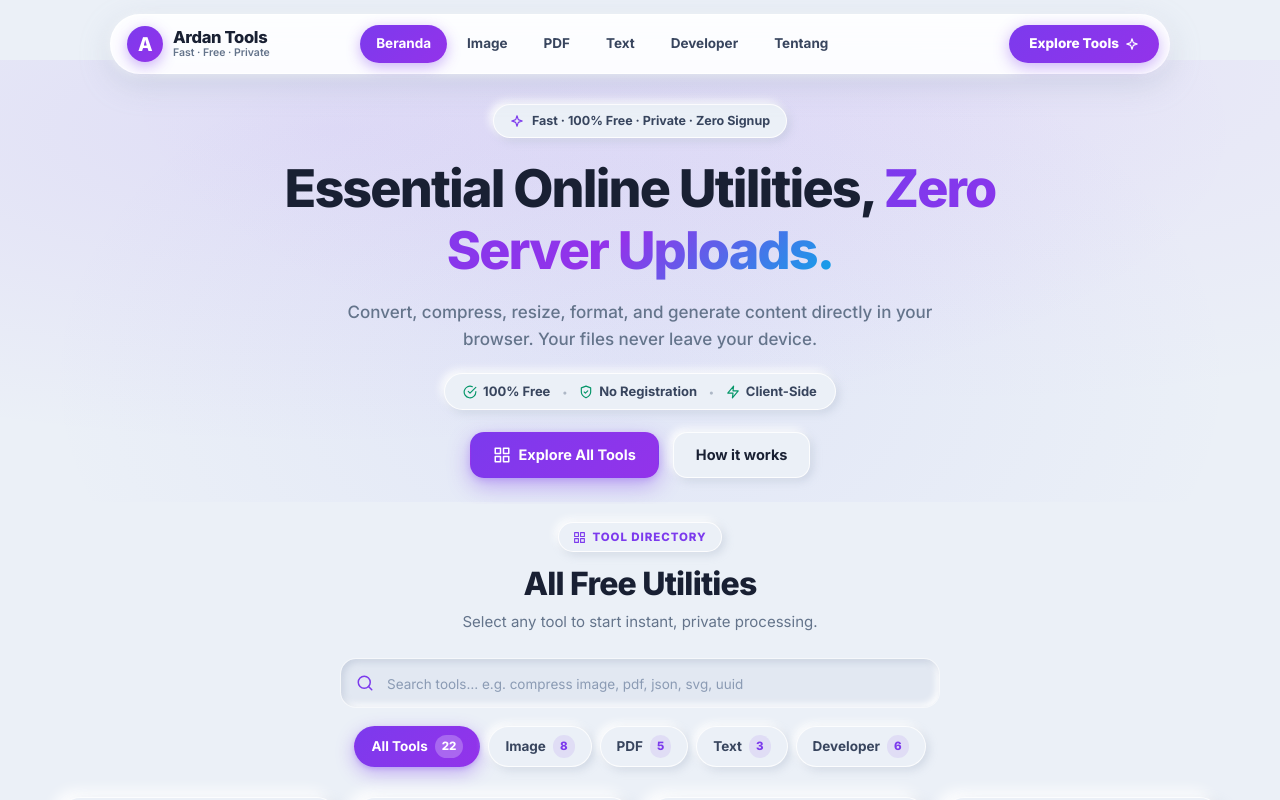
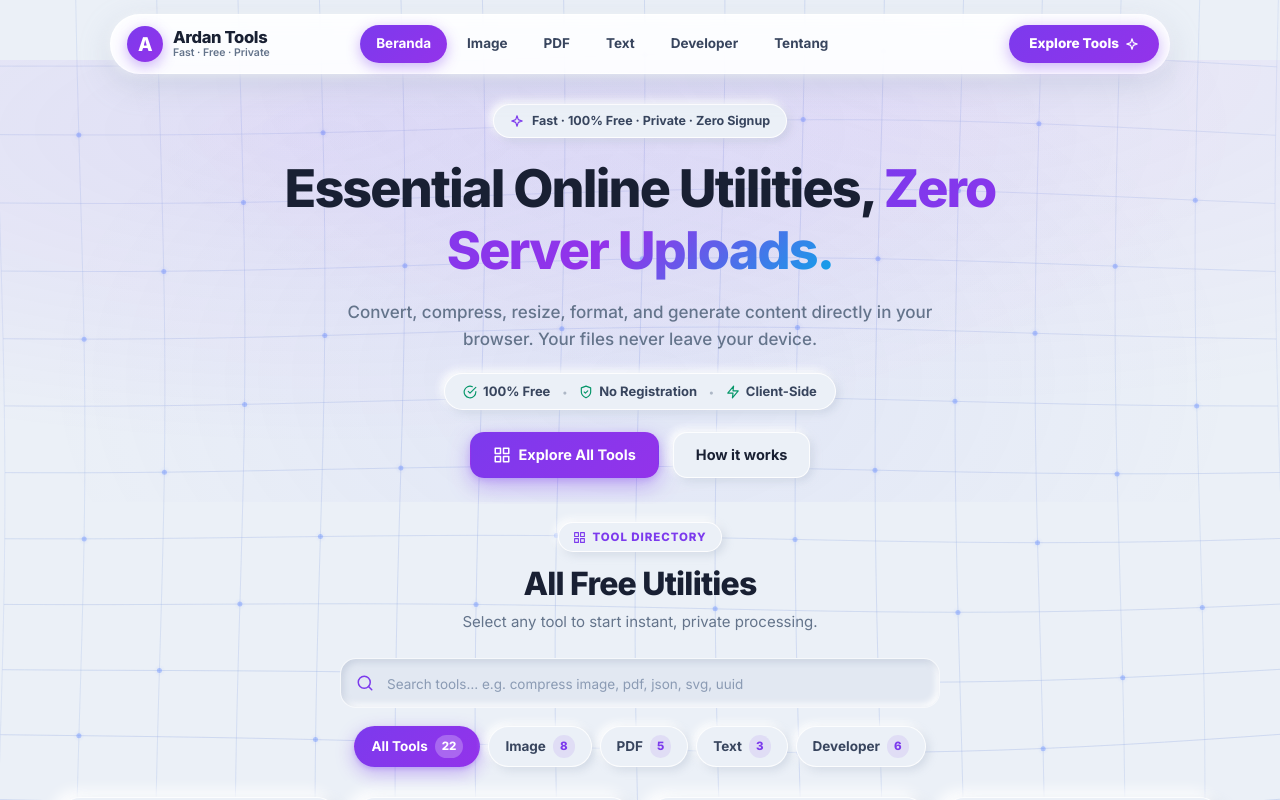
Before and after one commit to ardan2056/ardantools, a website: page index.html in a window 1280 px wide. Shown: the top 800 px of the page. Drawn offline with Linux system fonts and the light colour scheme.

Commit message:
Add interactive 3D warped mesh background that reacts dynamically to cursor

```diff
--- a/css/style.css
+++ b/css/style.css
@@ -50,6 +50,16 @@ html { scroll-behavior: smooth; -webkit-text-size-adjust: 100%; }
 body {
   margin: 0; font-family: var(--font); color: var(--text); background: var(--bg);
   font-size: 15px; line-height: 1.6; -webkit-font-smoothing: antialiased;
+}
+.interactive-mesh {
+  position: fixed;
+  top: 0;
+  left: 0;
+  width: 100vw;
+  height: 100vh;
+  z-index: -1;
+  pointer-events: none;
+  opacity: 0.9;
 }
 a { color: inherit; text-decoration: none; }
 button, input, select, textarea { font: inherit; color: inherit; }
--- a/index.html
+++ b/index.html
@@ -18,10 +18,12 @@
   <link rel="stylesheet" href="/css/style.css">
 </head>
 <body>
+  <canvas id="interactive-mesh" class="interactive-mesh" aria-hidden="true"></canvas>
   <div id="app"></div>
   <noscript><p style="padding:40px;text-align:center;font-family:sans-serif">Please enable JavaScript to use these in-browser tools.</p></noscript>
   <script src="/js/data.js"></script>
   <script src="/js/qr.js"></script>
+  <script src="/js/mesh-bg.js"></script>
   <script src="/js/app.js"></script>
   <script src="/js/tools-text.js"></script>
   <script src="/js/tools-media.js"></script>
--- /dev/null
+++ b/js/mesh-bg.js
@@ -0,0 +1,265 @@
+/* ===== Ardan Tools — Interactive 3D Warped Mesh Background ===== */
+(function () {
+  'use strict';
+
+  var canvas = document.getElementById('interactive-mesh');
+  if (!canvas) {
+    canvas = document.createElement('canvas');
+    canvas.id = 'interactive-mesh';
+    canvas.className = 'interactive-mesh';
+    canvas.setAttribute('aria-hidden', 'true');
+    document.body.insertBefore(canvas, document.body.firstChild);
+  }
+
+  var ctx = canvas.getContext('2d', { alpha: true });
+  if (!ctx) return;
+
+  var width = 0;
+  var height = 0;
+  var dpr = Math.min(window.devicePixelRatio || 1, 2);
+
+  // Mesh Configuration
+  var COLS = 16;
+  var ROWS = 12;
+  var points = [];
+  var mouse = {
+    x: -9999,
+    y: -9999,
+    targetX: -9999,
+    targetY: -9999,
+    active: false,
+    radius: 280,
+    strength: 45
+  };
+
+  function Point(col, row, x, y) {
+    this.col = col;
+    this.row = row;
+    this.baseX = x;
+    this.baseY = y;
+    this.x = x;
+    this.y = y;
+    this.vx = 0;
+    this.vy = 0;
+    // Highlight certain intersection points like in the reference image
+    this.hasDot = (col + row) % 3 === 0 && col > 0 && col < COLS && row > 0 && row < ROWS;
+  }
+
+  function initMesh() {
+    points = [];
+    var cellW = width / COLS;
+    var cellH = height / ROWS;
+
+    // Slight perspective curve / sag so it looks like a 3D undulating grid
+    for (var r = 0; r <= ROWS; r++) {
+      var rowPoints = [];
+      var normY = r / ROWS; // 0 to 1
+      for (var c = 0; c <= COLS; c++) {
+        var normX = c / COLS; // 0 to 1
+
+        // Base coordinate with subtle perspective curvature
+        var curveOffset = Math.sin(normX * Math.PI) * (normY * 35 - 15);
+        var baseX = c * cellW;
+        var baseY = r * cellH + curveOffset;
+
+        var p = new Point(c, r, baseX, baseY);
+        rowPoints.push(p);
+      }
+      points.push(rowPoints);
+    }
+  }
+
+  function resize() {
+    width = window.innerWidth;
+    height = window.innerHeight;
+    canvas.width = Math.floor(width * dpr);
+    canvas.height = Math.floor(height * dpr);
+    canvas.style.width = width + 'px';
+    canvas.style.height = height + 'px';
+    ctx.setTransform(1, 0, 0, 1, 0, 0);
+    ctx.scale(dpr, dpr);
+    initMesh();
+  }
+
+  // Mouse & Touch tracking
+  function onPointerMove(e) {
+    var clientX, clientY;
+    if (e.touches && e.touches.length > 0) {
+      clientX = e.touches[0].clientX;
+      clientY = e.touches[0].clientY;
+    } else {
+      clientX = e.clientX;
+      clientY = e.clientY;
+    }
+    mouse.targetX = clientX;
+    mouse.targetY = clientY;
+    mouse.active = true;
+  }
+
+  function onPointerLeave() {
+    mouse.active = false;
+  }
+
+  window.addEventListener('mousemove', onPointerMove, { passive: true });
+  window.addEventListener('touchstart', onPointerMove, { passive: true });
+  window.addEventListener('touchmove', onPointerMove, { passive: true });
+  window.addEventListener('mouseleave', onPointerLeave, { passive: true });
+  window.addEventListener('touchend', onPointerLeave, { passive: true });
+  window.addEventListener('resize', resize, { passive: true });
+
+  resize();
+
+  var time = 0;
+  var isVisible = true;
+
+  document.addEventListener('visibilitychange', function () {
+    isVisible = !document.hidden;
+  });
+
+  function render() {
+    if (!isVisible) {
+      requestAnimationFrame(render);
+      return;
+    }
+
+    time += 0.016;
+
+    // Smooth lerp mouse coordinates
+    if (mouse.active) {
+      mouse.x += (mouse.targetX - mouse.x) * 0.15;
+      mouse.y += (mouse.targetY - mouse.y) * 0.15;
+    } else {
+      // Gentle ambient drift when mouse is idle
+      mouse.x += (-9999 - mouse.x) * 0.05;
+      mouse.y += (-9999 - mouse.y) * 0.05;
+    }
+
+    ctx.clearRect(0, 0, width, height);
+
+    // 1. Subtle ambient cursor radial spotlight
+    if (mouse.active && mouse.x > -500 && mouse.x < width + 500) {
+      var glow = ctx.createRadialGradient(mouse.x, mouse.y, 10, mouse.x, mouse.y, mouse.radius * 1.2);
+      glow.addColorStop(0, 'rgba(124, 58, 237, 0.08)');
+      glow.addColorStop(0.5, 'rgba(99, 140, 255, 0.04)');
+      glow.addColorStop(1, 'rgba(235, 240, 247, 0)');
+      ctx.fillStyle = glow;
+      ctx.fillRect(0, 0, width, height);
+    }
+
+    // 2. Physics & wave calculation for mesh points
+    var spring = 0.08;
+    var friction = 0.82;
+
+    for (var r = 0; r <= ROWS; r++) {
+      var row = points[r];
+      for (var c = 0; c <= COLS; c++) {
+        var p = row[c];
+
+        // Ambient sine wave floating (breathing grid)
+        var waveX = Math.sin(time * 0.8 + r * 0.4 + c * 0.3) * 5;
+        var waveY = Math.cos(time * 0.7 + r * 0.3 + c * 0.4) * 6;
+
+        var targetX = p.baseX + waveX;
+        var targetY = p.baseY + waveY;
+
+        // Interactive mouse distortion
+        if (mouse.active) {
+          var dx = p.x - mouse.x;
+          var dy = p.y - mouse.y;
+          var dist = Math.sqrt(dx * dx + dy * dy);
+
+          if (dist < mouse.radius && dist > 0.001) {
+            var factor = (1 - dist / mouse.radius);
+            // Non-linear bulge effect
+            factor = factor * factor;
+            var push = factor * mouse.strength;
+            targetX += (dx / dist) * push;
+            targetY += (dy / dist) * push;
+          }
+        }
+
+        // Spring acceleration
+        p.vx += (targetX - p.x) * spring;
+        p.vy += (targetY - p.y) * spring;
+        p.vx *= friction;
+        p.vy *= friction;
+        p.x += p.vx;
+        p.y += p.vy;
+      }
+    }
+
+    // 3. Draw horizontal lines (rows)
+    ctx.lineWidth = 1;
+    for (var r = 0; r <= ROWS; r++) {
+      ctx.beginPath();
+      var rRow = points[r];
+      ctx.moveTo(rRow[0].x, rRow[0].y);
+
+      for (var c = 1; c <= COLS; c++) {
+        // Curve smoothing using midpoints
+        var prev = rRow[c - 1];
+        var curr = rRow[c];
+        var midX = (prev.x + curr.x) / 2;
+        var midY = (prev.y + curr.y) / 2;
+        ctx.quadraticCurveTo(prev.x, prev.y, midX, midY);
+      }
+      ctx.lineTo(rRow[COLS].x, rRow[COLS].y);
+
+      // Gradient stroke for depth
+      var alpha = 0.16 + (r / ROWS) * 0.08;
+      ctx.strokeStyle = 'rgba(99, 132, 215, ' + alpha + ')';
+      ctx.stroke();
+    }
+
+    // 4. Draw vertical lines (columns)
+    for (var c = 0; c <= COLS; c++) {
+      ctx.beginPath();
+      ctx.moveTo(points[0][c].x, points[0][c].y);
+
+      for (var r = 1; r <= ROWS; r++) {
+        var prev = points[r - 1][c];
+        var curr = points[r][c];
+        var midX = (prev.x + curr.x) / 2;
+        var midY = (prev.y + curr.y) / 2;
+        ctx.quadraticCurveTo(prev.x, prev.y, midX, midY);
+      }
+      ctx.lineTo(points[ROWS][c].x, points[ROWS][c].y);
+
+      var cAlpha = 0.14 + Math.sin((c / COLS) * Math.PI) * 0.08;
+      ctx.strokeStyle = 'rgba(99, 132, 215, ' + cAlpha + ')';
+      ctx.stroke();
+    }
+
+    // 5. Draw highlighted glowing nodes on intersections (matching reference image)
+    for (var r = 1; r < ROWS; r++) {
+      for (var c = 1; c < COLS; c++) {
+        var pt = points[r][c];
+        if (pt.hasDot) {
+          // Check proximity to cursor to brighten dot
+          var dMouse = Math.hypot(pt.x - mouse.x, pt.y - mouse.y);
+          var isNear = mouse.active && dMouse < mouse.radius;
+          var dotRadius = isNear ? 3.5 : 2.5;
+
+          ctx.beginPath();
+          ctx.arc(pt.x, pt.y, dotRadius, 0, Math.PI * 2);
+
+          if (isNear) {
+            ctx.fillStyle = 'rgba(124, 58, 237, 0.75)';
+            ctx.shadowColor = 'rgba(124, 58, 237, 0.8)';
+            ctx.shadowBlur = 8;
+          } else {
+            ctx.fillStyle = 'rgba(99, 140, 255, 0.45)';
+            ctx.shadowColor = 'rgba(99, 140, 255, 0.4)';
+            ctx.shadowBlur = 4;
+          }
+          ctx.fill();
+          ctx.shadowBlur = 0; // Reset
+        }
+      }
+    }
+
+    requestAnimationFrame(render);
+  }
+
+  requestAnimationFrame(render);
+})();
```
